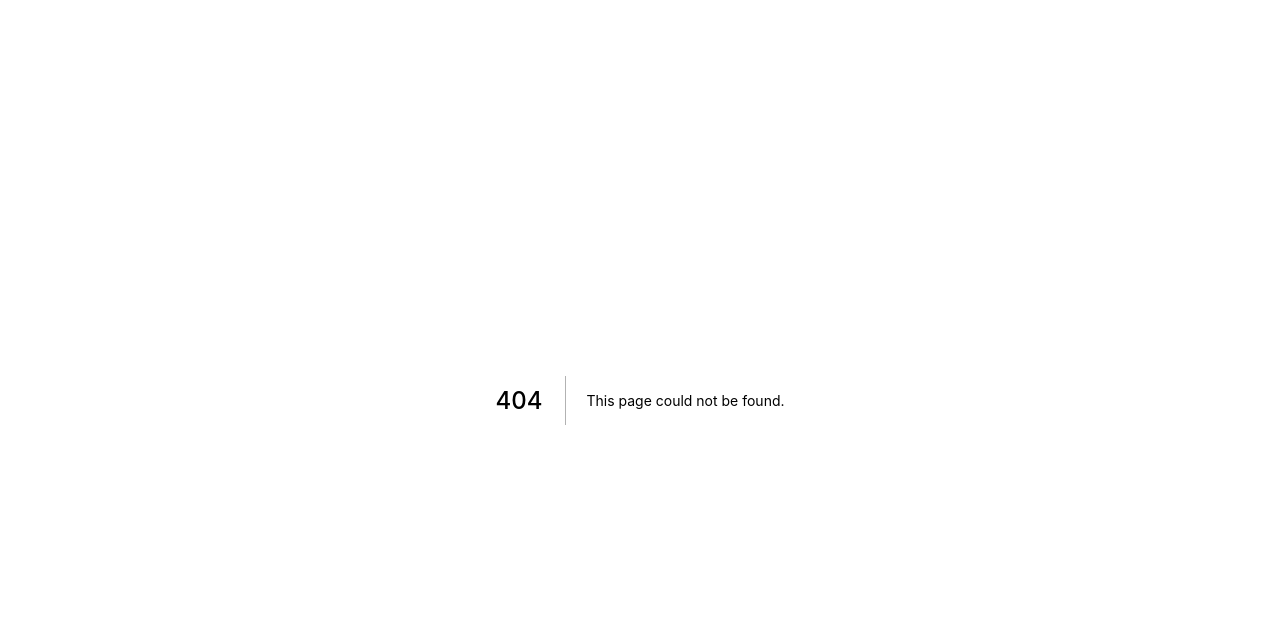
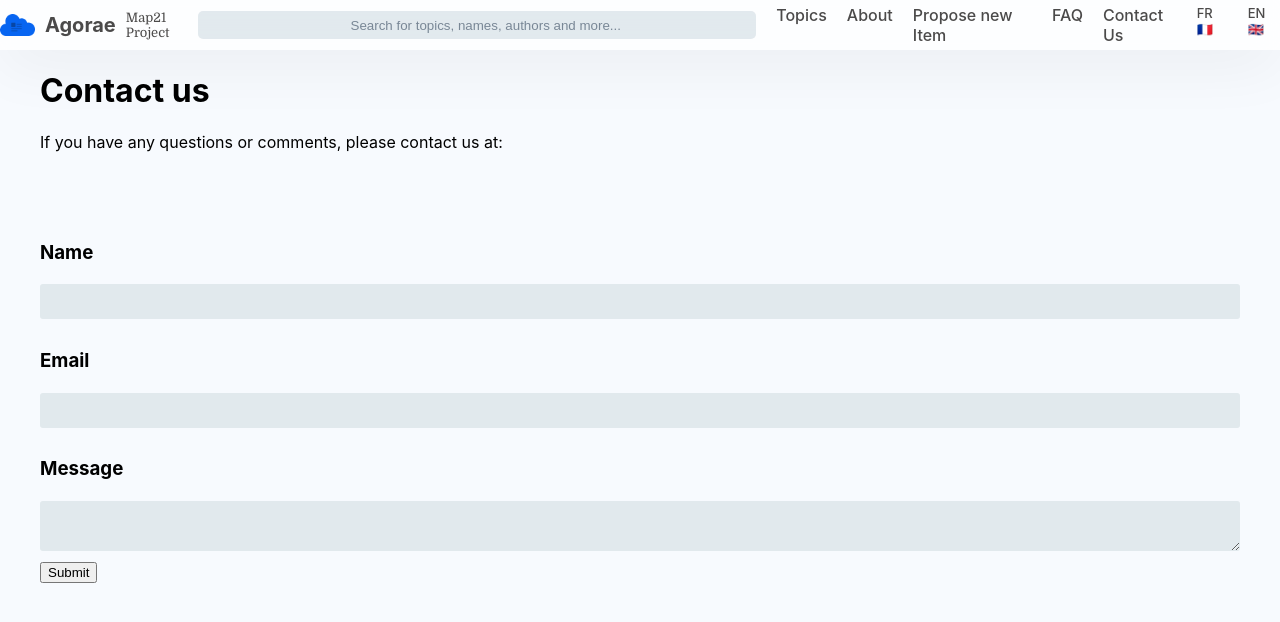
Before and after one commit to Hypertopic/Agorae, a Next.js app: page /contact in a window 1280 px wide. Before the commit this address had no page. Shown: the top 622 px of the page. Built offline with nearby package versions, Linux system fonts and the light colour scheme.

Commit message:
init contact page & Service

```diff
--- a/components/Header.tsx
+++ b/components/Header.tsx
@@ -72,7 +72,7 @@ function Header(props) {
           <Link href="/faq">
             <a>{t("header.faq")}</a>
           </Link>
-          <Link href="/contact-us">
+          <Link href="/contact">
             <a>{t("header.contact-us")}</a>
           </Link>
 
--- /dev/null
+++ b/components/UI/Separator.tsx
@@ -0,0 +1,18 @@
+import React from "react";
+import styled from "styled-components";
+
+function Separator() {
+  return <SeparatorDiv></SeparatorDiv>;
+}
+
+export default Separator;
+
+/**
+ * Styling
+ * CSS with Styled Components
+ * https://styled-components.com/docs
+ */
+
+const SeparatorDiv = styled.div`
+  padding-top: 50px;
+`;
--- a/lang/locales/en.json
+++ b/lang/locales/en.json
@@ -11,7 +11,16 @@
     "title": "Welcome to the {{name}} Platform",
     "description": "{{name}} is a common mapping device for a generic co-built knowledge map about transitions. This generic scheme is adaptable to specific requirements of each organisation facing transition goals"
   },
-  "item_element":{
-    "more_details" : "More details"
+  "item_element": {
+    "more_details": "More details"
+  },
+  "contact": {
+    "title": "Contact us",
+    "description": "If you have any questions or comments, please contact us at:",
+    "values": {
+      "name": "Name",
+      "email": "Email",
+      "message": "Message"
+    }
   }
 }
--- a/lang/locales/fr.json
+++ b/lang/locales/fr.json
@@ -13,5 +13,14 @@
   },
   "item_element":{
     "more_details" : "En savoir plus"
+  },
+  "contact": {
+    "title": "Contactez nous",
+    "description": "Si vous avez des questions ou des commentaires merci de nous contacter ",
+    "values": {
+      "name": "Nom",
+      "email": "Email",
+      "message": "Message"
+    }
   }
 }
--- a/package.json
+++ b/package.json
@@ -11,6 +11,7 @@
   },
   "dependencies": {
     "@ltd/j-toml": "^1.23.0",
+    "formik": "^2.2.9",
     "hypertopic": "^3.4.3",
     "i18next": "^21.3.3",
     "i18next-browser-languagedetector": "^6.1.2",
--- /dev/null
+++ b/pages/contact.tsx
@@ -0,0 +1,116 @@
+import Header from "@components/Header";
+import Separator from "@components/UI/Separator";
+import React from "react";
+import styled from "styled-components";
+import { Formik } from "formik";
+import { useTranslation } from "react-i18next";
+
+function Contact() {
+    const { t, i18n } = useTranslation();
+  return (
+    <div>
+      <Header title="Contact" desc="Contact page "></Header>
+      <Layout>
+        <Separator></Separator>
+        <h1>{t("contact.title")}</h1>
+        <p>{t("contact.description")}</p>
+        <Separator></Separator>
+        <Formik
+          initialValues={{ name: "", email: "", message: "" }}
+          validate={(values) => {
+            const errors: any = {};
+            if (!values.email) {
+              errors.email = "Required";
+            } else if (!/^[A-Z0-9._%+-]+@[A-Z0-9.-]+\.[A-Z]{2,}$/i.test(values.email)) {
+              errors.email = "Invalid email address";
+            } else if (!values.message) {
+              errors.email = "Required";
+            } else if (!values.name) {
+              errors.name = "Required";
+            }
+            return errors;
+          }}
+          onSubmit={(values, { setSubmitting }) => {
+            setTimeout(() => {
+              alert(JSON.stringify(values, null, 2));
+              setSubmitting(false);
+            }, 400);
+          }}
+        >
+          {({
+            values,
+            errors,
+            touched,
+            handleChange,
+            handleBlur,
+            handleSubmit,
+            isSubmitting,
+            /* and other goodies */
+          }) => (
+            <form onSubmit={handleSubmit}>
+              <InputLabel>{t("contact.values.name")} </InputLabel>
+              <InputField type="text" name="name" onChange={handleChange} onBlur={handleBlur} value={values.name} />
+              <InputWarning>{errors.name && touched.name && errors.name}</InputWarning>
+              <InputLabel>{t("contact.values.email")}</InputLabel>
+              <InputField type="email" name="email" onChange={handleChange} onBlur={handleBlur} value={values.email} />
+              <InputWarning>{errors.email && touched.email && errors.email}</InputWarning>
+              <InputLabel>{t("contact.values.message")} </InputLabel>
+              <TextField name="message" onChange={handleChange} onBlur={handleBlur} value={values.message} />
+              <InputWarning>{errors.message && touched.message && errors.message}</InputWarning>
+
+              <button type="submit" disabled={isSubmitting}>
+                Submit
+              </button>
+            </form>
+          )}
+        </Formik>
+      </Layout>
+    </div>
+  );
+}
+
+export default Contact;
+
+/**
+ * Styling
+ * CSS with Styled Components
+ * https://styled-components.com/docs
+ */
+
+const Layout = styled.div`
+  padding-left: 40px;
+  padding-right: 40px;
+`;
+
+const InputField = styled.input`
+  padding: 10px;
+  background-color: #e1e9ed;
+  border: none;
+  width: 100%;
+  display: block;
+  border-radius: 3px;
+`;
+
+const TextField = styled.textarea`
+  padding: 10px;
+  background-color: #e1e9ed;
+  border: none;
+  width: 100%;
+  display: block;
+  border-radius: 3px;
+  margin-bottom: 3px;
+`;
+
+const InputLabel = styled.h3`
+  padding-top: 4px;
+  padding-bottom: 2px;
+`;
+
+const InputWarning = styled.p`
+  color: #ff000086 ;
+  border-radius: 3px;
+  padding: 2px;
+  display: block;
+  padding-top: 5px;
+  margin: inherit;
+`;
```
Also changed, not shown: services/Contact.ts (added, +25 -0 lines), 2 other files (tests, documents, lock files or other folders).
